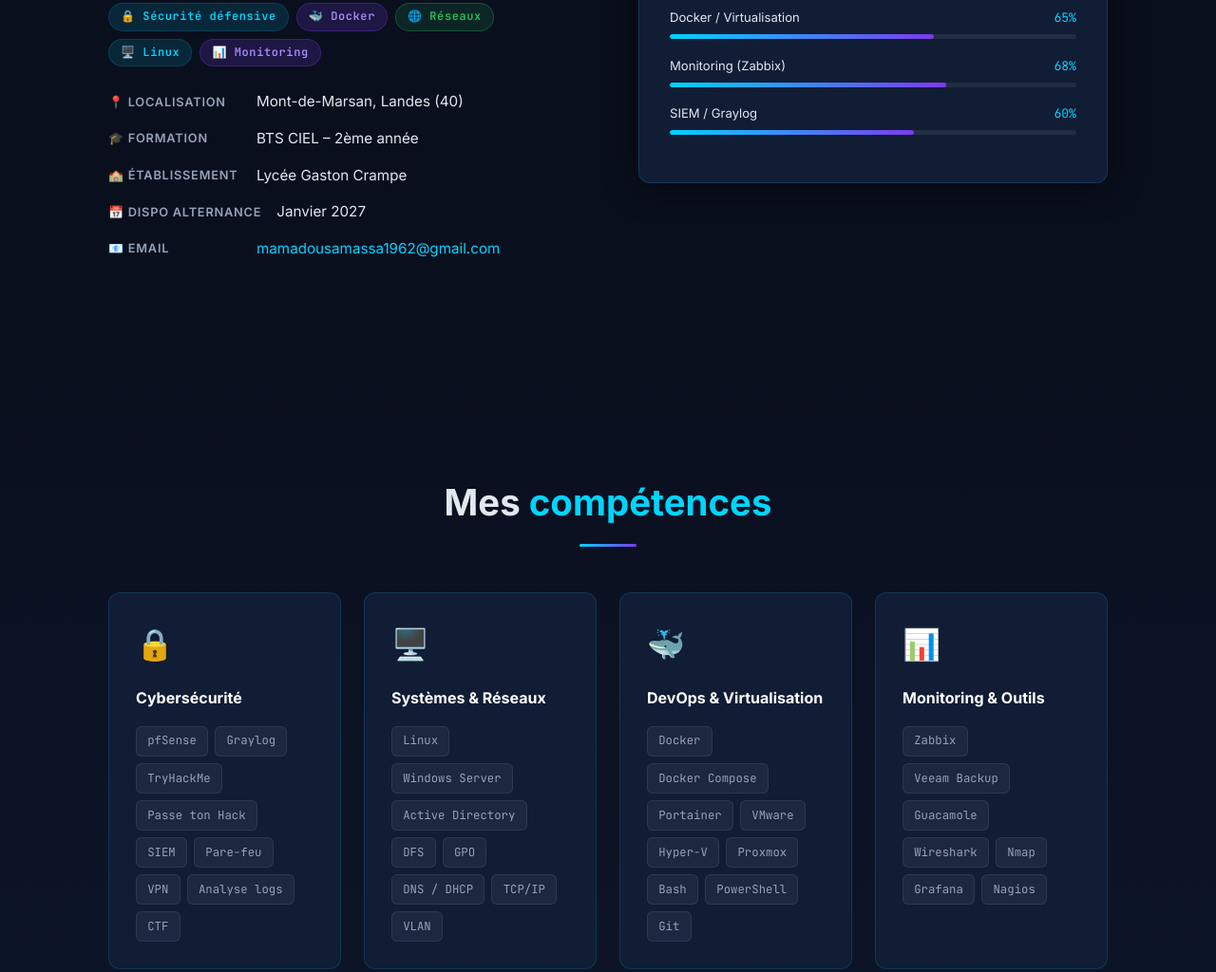
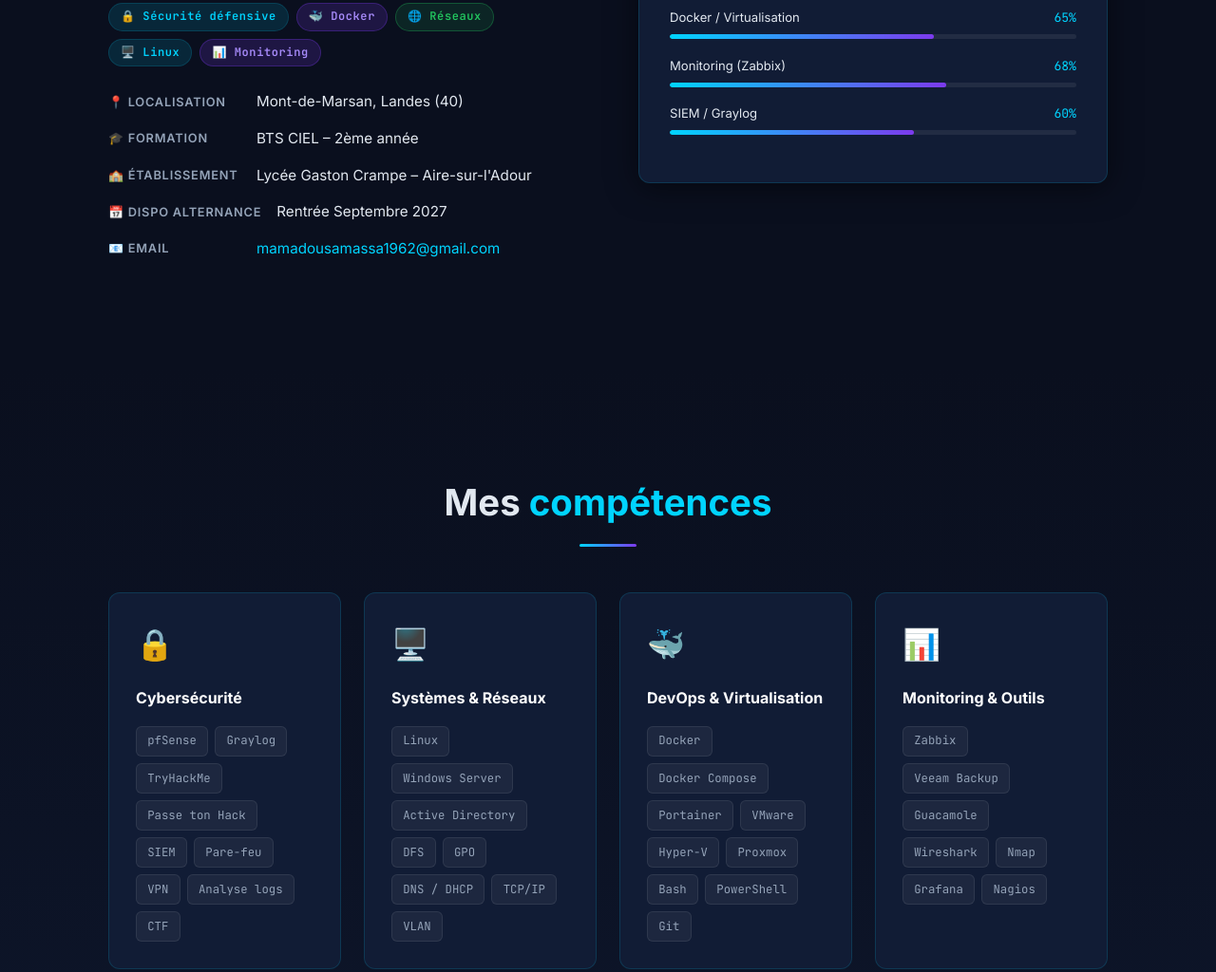
Before and after one commit to momosamss/momosamss.github.io, a plain HTML site: page index.html in a window 1280 px wide. Shown: the part 1584-2608 px from the top of the page at 95% size. Drawn offline with Linux system fonts and the light colour scheme.

Commit message:
fix: ville ecole Aire-sur-l'Adour + alternance rentree Sept 2027

```diff
--- a/index.html
+++ b/index.html
@@ -32,14 +32,14 @@
       <div class="hero-text">
         <div class="hero-status">
           <span class="dot"></span>
-          Disponible en alternance · Janvier 2027
+          Disponible en alternance · Rentrée Septembre 2027
         </div>
         <h1 class="hero-name">Mamadou<br/><span>Samassa</span></h1>
         <p class="hero-title">&gt;_ <span class="typed"></span></p>
         <p class="hero-desc">
-          Étudiant en BTS CIEL 2ème année au Lycée Gaston Crampe (Mont-de-Marsan),
+          Étudiant en BTS CIEL 2ème année au Lycée Gaston Crampe (Aire-sur-l'Adour),
           spécialisé en Cybersécurité, Réseaux et Administration Systèmes.
-          Passionné par la sécurité défensive, le monitoring et l'automatisation DevOps.
+          À la recherche d'une alternance en <strong>Cybersécurité</strong> ou <strong>DevOps</strong> pour la rentrée 2027.
         </p>
         <div class="hero-badges">
           <span class="badge badge-blue">Cybersécurité</span>
@@ -132,8 +132,8 @@
         <div class="about-info">
           <div class="info-row"><span class="label">📍 Localisation</span><span class="val">Mont-de-Marsan, Landes (40)</span></div>
           <div class="info-row"><span class="label">🎓 Formation</span><span class="val">BTS CIEL – 2ème année</span></div>
-          <div class="info-row"><span class="label">🏫 Établissement</span><span class="val">Lycée Gaston Crampe</span></div>
-          <div class="info-row"><span class="label">📅 Dispo alternance</span><span class="val">Janvier 2027</span></div>
+          <div class="info-row"><span class="label">🏫 Établissement</span><span class="val">Lycée Gaston Crampe – Aire-sur-l'Adour</span></div>
+          <div class="info-row"><span class="label">📅 Dispo alternance</span><span class="val">Rentrée Septembre 2027</span></div>
           <div class="info-row"><span class="label">📧 Email</span><span class="val"><a href="mailto:mamadousamassa1962@gmail.com">mamadousamassa1962@gmail.com</a></span></div>
         </div>
       </div>
@@ -284,7 +284,7 @@
           <div class="timeline-header">
             <div>
               <div class="timeline-role">BTS CIEL – Cybersécurité, Informatique, Électronique, Réseaux</div>
-              <div class="timeline-company">🎓 Lycée Gaston Crampe – Mont-de-Marsan (40)</div>
+              <div class="timeline-company">🎓 Lycée Gaston Crampe – Aire-sur-l'Adour (40)</div>
             </div>
             <div class="timeline-date">2024 – 2026</div>
           </div>
@@ -379,7 +379,7 @@
         <h3 class="contact-heading">Travaillons <span>ensemble</span></h3>
         <p class="contact-desc">
           Je recherche une alternance en <strong>Cybersécurité</strong> ou <strong>DevOps</strong>
-          à partir de <strong>janvier 2027</strong>. Je suis mobile et motivé à rejoindre une équipe
+          à partir de la <strong>rentrée Septembre 2027</strong>. Je suis mobile et motivé à rejoindre une équipe
           dynamique pour continuer à progresser sur des projets concrets.
         </p>
         <div class="contact-links">
@@ -419,7 +419,7 @@
           </p>
           <div class="avail-pill">
             <span class="dot"></span>
-            Disponible · Janvier 2027
+            Disponible · Rentrée Septembre 2027
           </div>
           <div style="margin-top:1.5rem;display:flex;flex-direction:column;gap:.6rem;">
             <div style="display:flex;align-items:center;gap:.7rem;font-size:.87rem;color:var(--muted);">
@@ -429,7 +429,7 @@
               <span>🎯</span> Cybersécurité · DevOps · Admin Sys & Réseau
             </div>
             <div style="display:flex;align-items:center;gap:.7rem;font-size:.87rem;color:var(--muted);">
-              <span>🗓️</span> Rythme : selon contrat (alternance classique)
+              <span>🗓️</span> Disponible dès Septembre 2027
             </div>
           </div>
         </div>
@@ -440,7 +440,7 @@
 
 <!-- ══════════════════ FOOTER ══════════════════ -->
 <footer>
-  <p>© 2026 <span>Mamadou Samassa</span> — Fait avec ❤️ — BTS CIEL · Lycée Gaston Crampe · Mont-de-Marsan</p>
+  <p>© 2026 <span>Mamadou Samassa</span> — Fait avec ❤️ — BTS CIEL · Lycée Gaston Crampe · Aire-sur-l'Adour</p>
 </footer>
 
 <script src="script.js"></script>
```
